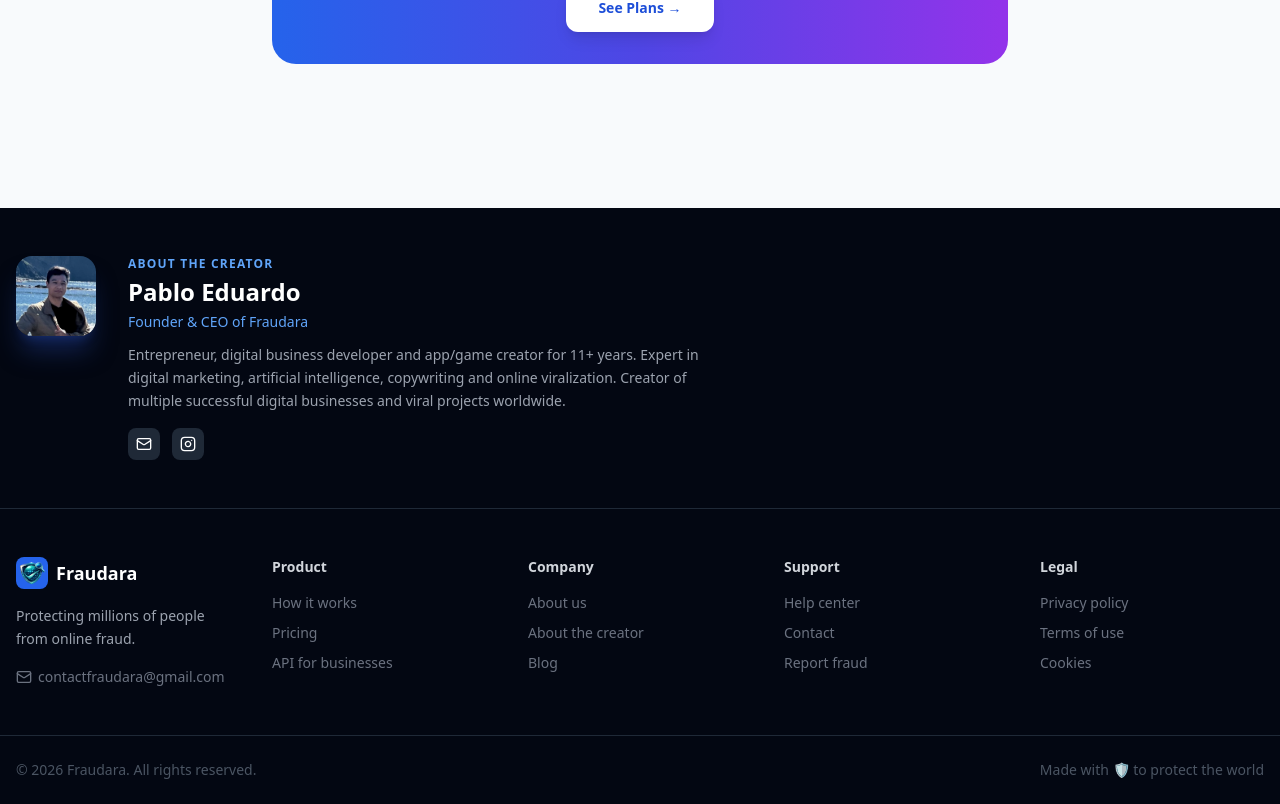
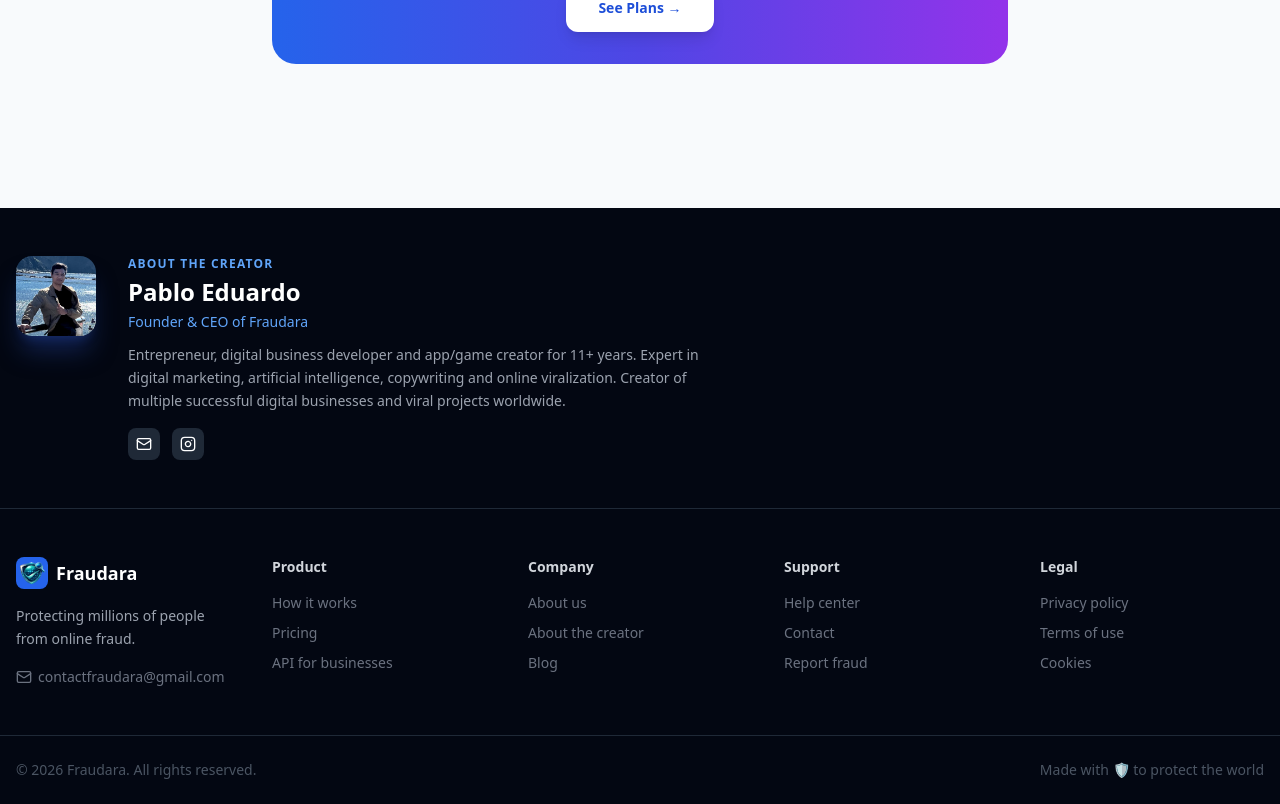
Before and after one commit to pablodevv/AntiGolpe, a React (Vite) app: page / in a window 1280 px wide. Shown: the part 1887-2691 px from the top of the page. Built offline with nearby package versions, Linux system fonts and the light colour scheme.

Commit message:
Update App.tsx

```diff
--- a/src/App.tsx
+++ b/src/App.tsx
@@ -2081,7 +2081,7 @@
             <div className="flex flex-col md:flex-row items-start gap-8 max-w-3xl">
               <div className="flex-shrink-0 w-20 h-20 rounded-2xl overflow-hidden shadow-xl shadow-blue-900/50">
   <img
-    src="/creator2.png" // caminho da sua imagem
+    src="/creator1.png" // caminho da sua imagem
     alt="Sua foto"
     className="w-full h-full object-cover"
   />
```
